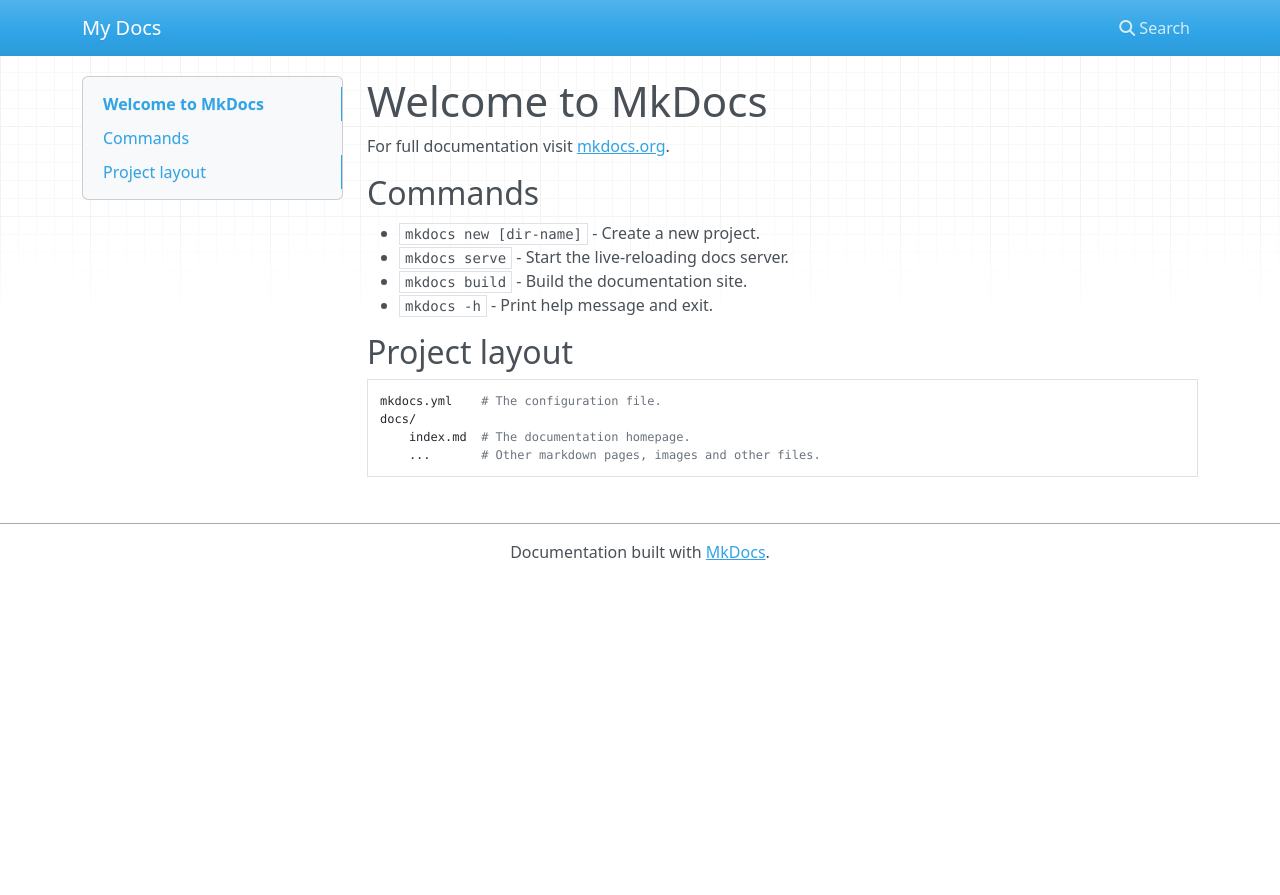
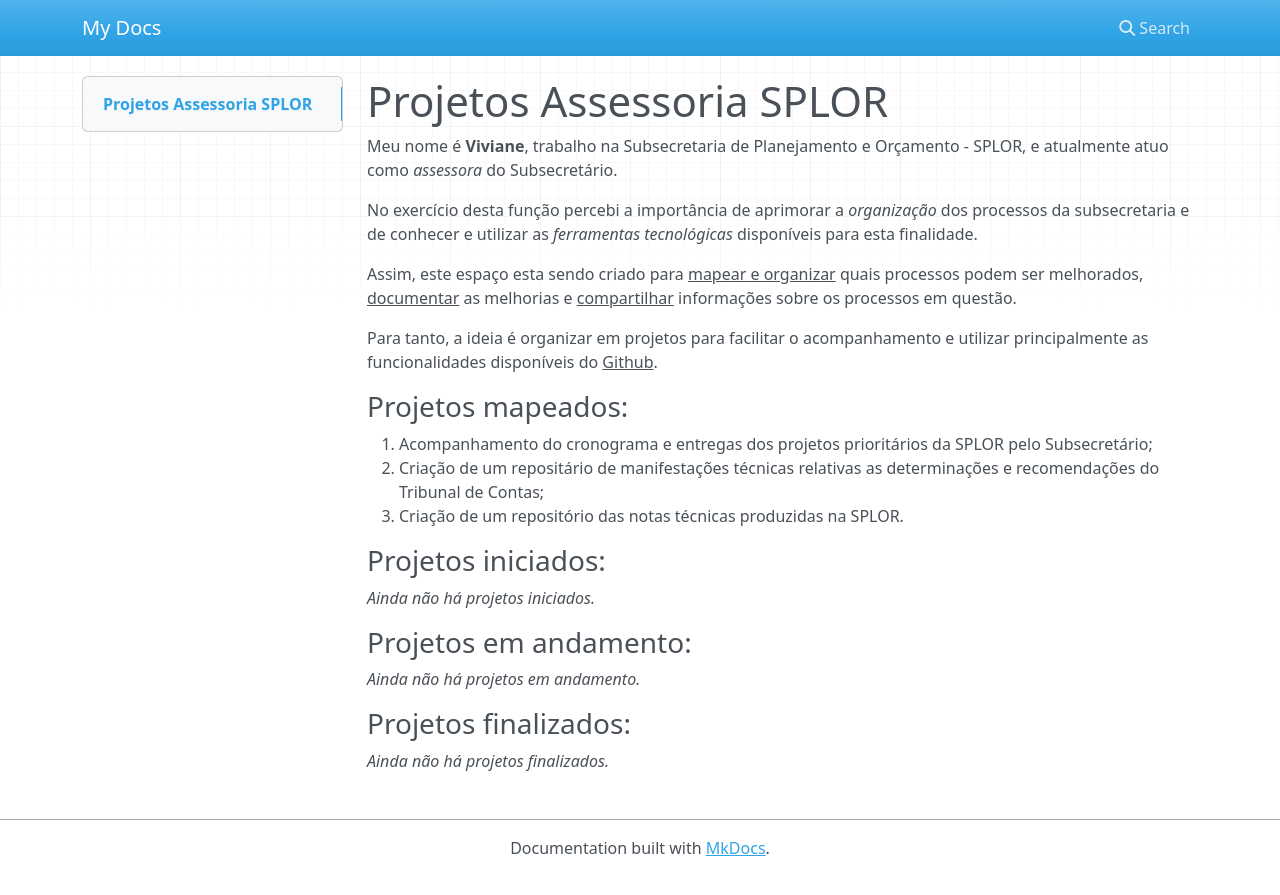
Before and after one commit to vivianenascimento/viviane-projetos, an MkDocs documentation site: the page built from docs/index.md, in a window 1280 px wide. Shown: the top 895 px of the page. Built offline with MkDocs 1.6.1, drawn with Linux system fonts in a browser that asks for light colours; nearby versions of some CDN libraries.

Commit message:
Altera as informações da minha página inicial.

```diff
--- a/docs/index.md
+++ b/docs/index.md
@@ -1,17 +1,27 @@
-# Welcome to MkDocs
+# Projetos Assessoria SPLOR
 
-For full documentation visit [mkdocs.org](https://www.mkdocs.org).
+Meu nome é **Viviane**, trabalho na Subsecretaria de Planejamento e Orçamento - SPLOR, e atualmente atuo como *assessora* do Subsecretário.
 
-## Commands
+No exercício desta função percebi a importância de aprimorar a *organização* dos processos da subsecretaria e de conhecer e utilizar as *ferramentas tecnológicas* disponíveis para esta finalidade.
 
-* `mkdocs new [dir-name]` - Create a new project.
-* `mkdocs serve` - Start the live-reloading docs server.
-* `mkdocs build` - Build the documentation site.
-* `mkdocs -h` - Print help message and exit.
+Assim, este espaço esta sendo criado para <u>mapear e organizar</u> quais processos podem ser melhorados, <u>documentar</u> as melhorias e <u>compartilhar</u> informações sobre os processos em questão.
 
-## Project layout
+Para tanto, a ideia é organizar em projetos para facilitar o acompanhamento e utilizar principalmente as funcionalidades disponíveis do <u>Github</u>.
 
-    mkdocs.yml    # The configuration file.
-    docs/
-        index.md  # The documentation homepage.
-        ...       # Other markdown pages, images and other files.
+### **Projetos mapeados**:
+
+1. Acompanhamento do cronograma e entregas dos projetos prioritários da SPLOR pelo Subsecretário;
+2. Criação de um repositário de manifestações técnicas relativas as determinações e recomendações do Tribunal de Contas;
+3. Criação de um repositório das notas técnicas produzidas na SPLOR.
+
+### **Projetos iniciados**:
+
+*Ainda não há projetos iniciados.*
+
+### **Projetos em andamento**:
+
+*Ainda não há projetos em andamento.*
+
+### **Projetos finalizados**:
+
+*Ainda não há projetos finalizados.*
```
